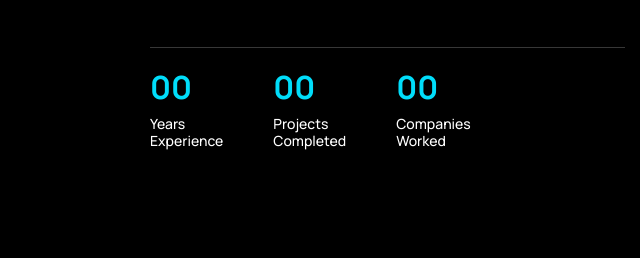
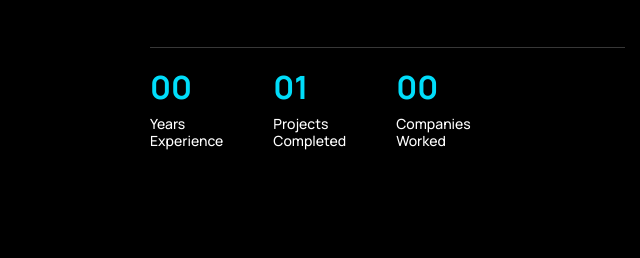
Before and after one commit to Ayush070406/Ayush070406.github.io, a plain HTML site: page index.html in a window 1280 px wide. Shown: the part 502-760 px from the top of the page, 0-640 px from the left. Drawn offline with nearby package versions, Linux system fonts and the light colour scheme.

Commit message:
Update index.html

```diff
--- a/index.html
+++ b/index.html
@@ -79,7 +79,7 @@
                                 <h2 class="hero__info-title">Years<br>Experience</h2>
                             </div>
                             <div class="hero__info-wrapper">
-                                <p class="hero__info-number">00</p>
+                                <p class="hero__info-number">01</p>
                                 <h2 class="hero__info-title">Projects<br>Completed</h2>
                             </div>
                             <div class="hero__info-wrapper">
```
